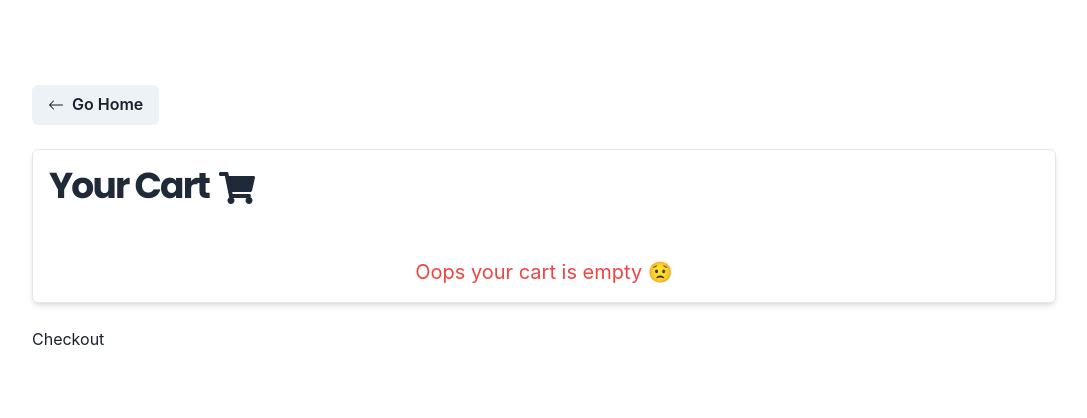
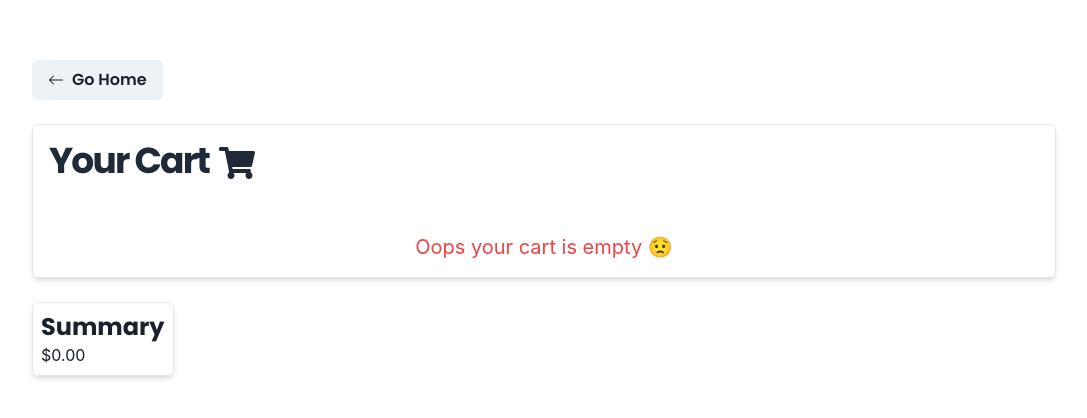
Before and after one commit to tarunfy/minimart, a React (Vite) app: page /cart in a window 1280 px wide. Shown: the part 182-600 px from the top of the page, without its empty margins (96-1183 px from the left). Built offline with nearby package versions, Linux system fonts and the light colour scheme.

Commit message:
getting subtotal price money from the cart and fixing cart quantity bug

```diff
--- a/src/components/Cart/Checkout/index.jsx
+++ b/src/components/Cart/Checkout/index.jsx
@@ -1,9 +1,29 @@
+import { useEffect, useState } from "react";
 import { useSelector } from "react-redux";
 import { productsSelector } from "../../../features/products/productsSlice";
+import { formatToCurrency } from "../../../utils/helpers";
 
 const Checkout = () => {
+  const [total, setTotal] = useState(0);
   const { cart } = useSelector(productsSelector);
-  return <div>Checkout</div>;
+
+  useEffect(() => {
+    setTotal(0);
+    let sum = 0;
+    const priceArray = cart.map((p) => p.price);
+    priceArray.forEach((val) => {
+      sum = sum + val;
+    });
+    setTotal(sum);
+  }, [cart]);
+  return (
+    <div className="border shadow-md rounded-md p-2">
+      <div>
+        <h1 className="text-2xl font-bold font-Poppins">Summary</h1>
+      </div>
+      <p>{formatToCurrency.format(total)}</p>
+    </div>
+  );
 };
 
 export default Checkout;
--- a/src/components/Navbar/index.jsx
+++ b/src/components/Navbar/index.jsx
@@ -9,6 +9,9 @@ import { productsSelector } from "../../features/products/productsSlice";
 const Navbar = () => {
   const { isLoggedIn } = useSelector(userSelector);
   const { cart } = useSelector(productsSelector);
+  const uniqueCart = cart.filter(
+    (item, index, self) => self.findIndex((t) => t.id === item.id) === index
+  );
 
   const dispatch = useDispatch();
 
@@ -26,9 +29,9 @@ const Navbar = () => {
           <WishistModal />
           <Link to="/cart" className="relative p-2">
             <FiShoppingCart className="!h-7 !w-7" />
-            {cart.length > 0 && (
+            {uniqueCart.length > 0 && (
               <div className="cart-num">
-                <span className="text-xs">{cart.length}</span>
+                <span className="text-xs">{uniqueCart.length}</span>
               </div>
             )}
           </Link>
--- a/src/pages/Cart/index.jsx
+++ b/src/pages/Cart/index.jsx
@@ -8,7 +8,9 @@ const cart = () => {
   return (
     <div className="max-w-[1024px] mx-auto min-h-screen flex justify-center items-start flex-col space-y-6">
       <Link to="/">
-        <Button leftIcon={<BsArrowLeft />}>Go Home</Button>
+        <Button className="!font-Poppins" leftIcon={<BsArrowLeft />}>
+          Go Home
+        </Button>
       </Link>
       <CartContent />
       <Checkout />
```
